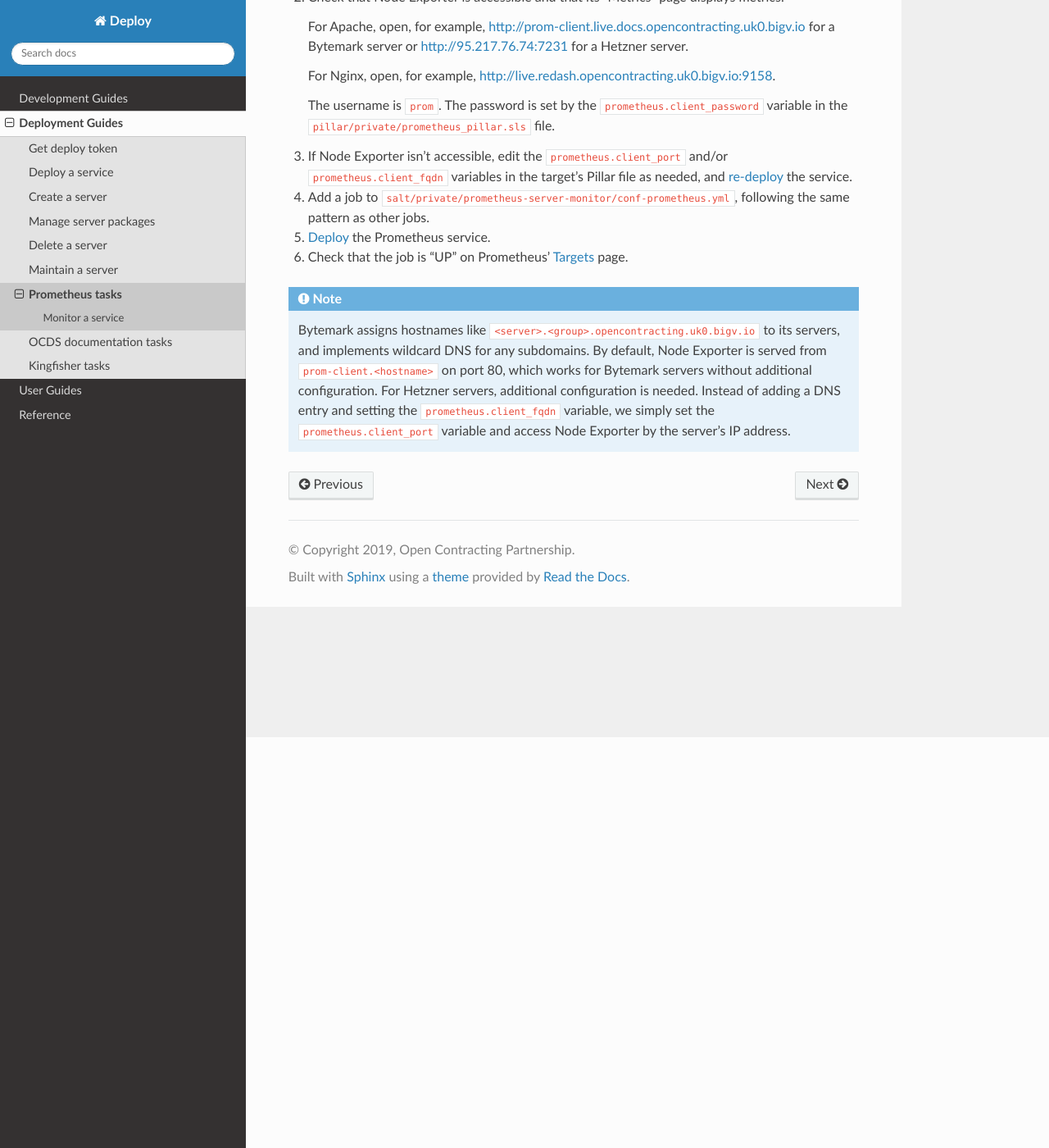
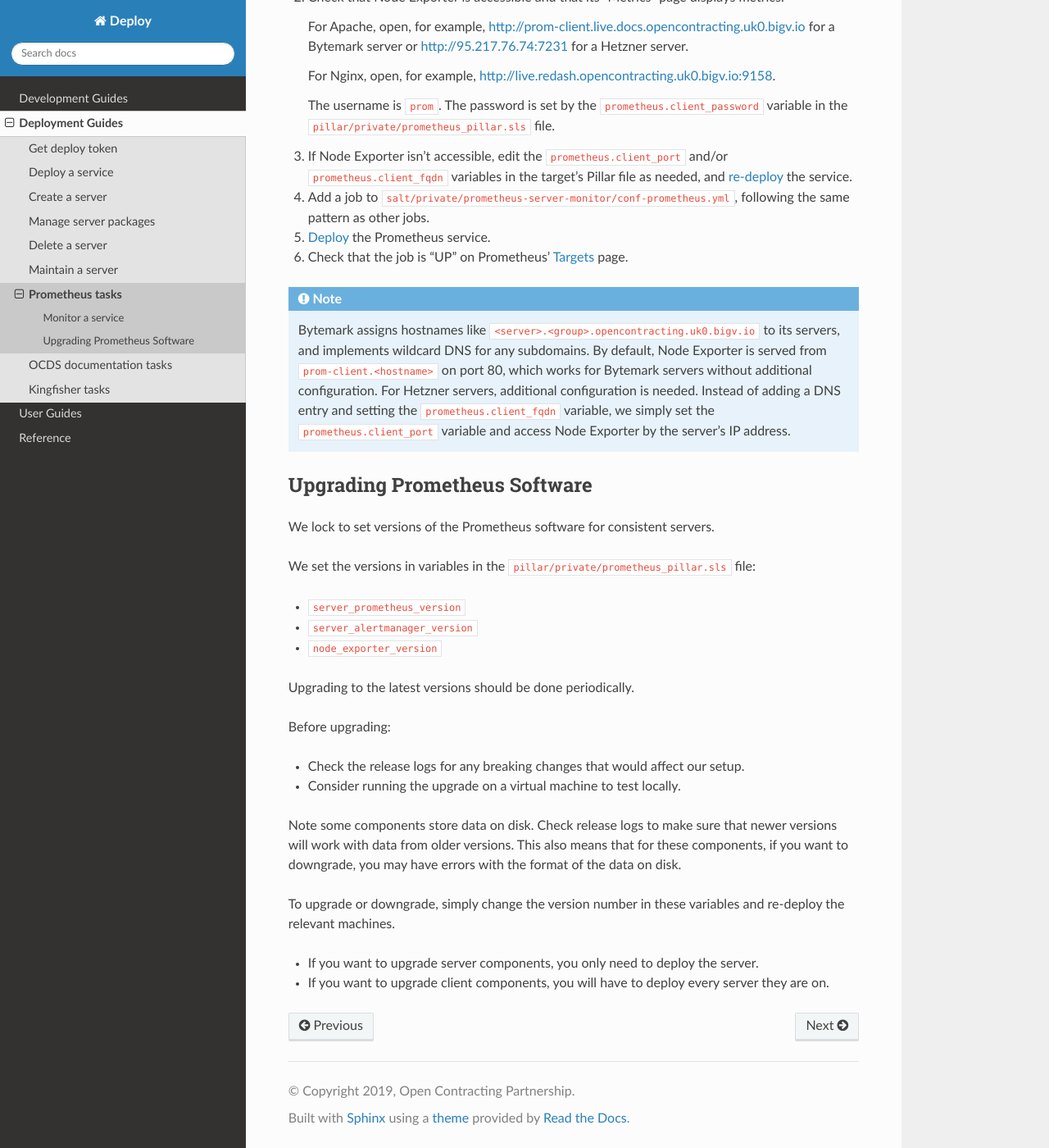
Before and after one commit to open-contracting/deploy, a Sphinx documentation site: the page built from docs/deploy/prometheus.rst, in a window 1280 px wide and 1400 px high, scrolled down 501 px. Shown: the whole window at 82% size. Built offline with Sphinx 7.4.7 and the Read the Docs theme 2.0.0, drawn with Linux system fonts in a browser that asks for light colours.

Commit message:
Docs: Prometheus Upgrades https://github.com/open-contracting/deploy/issues/108

```diff
--- a/docs/deploy/prometheus.rst
+++ b/docs/deploy/prometheus.rst
@@ -29,3 +29,29 @@ If the ``prometheus-client-nginx`` state file applies to the target, `Node Expor
 .. note::
 
    Bytemark assigns hostnames like ``<server>.<group>.opencontracting.uk0.bigv.io`` to its servers, and implements wildcard DNS for any subdomains. By default, Node Exporter is served from ``prom-client.<hostname>`` on port 80, which works for Bytemark servers without additional configuration. For Hetzner servers, additional configuration is needed. Instead of adding a DNS entry and setting the ``prometheus.client_fqdn`` variable, we simply set the ``prometheus.client_port`` variable and access Node Exporter by the server's IP address.
+
+
+Upgrading Prometheus Software
+-----------------------------
+
+We lock to set versions of the Prometheus software for consistent servers.
+
+We set the versions in variables in the ``pillar/private/prometheus_pillar.sls`` file:
+
+* ``server_prometheus_version``
+* ``server_alertmanager_version``
+* ``node_exporter_version``
+
+Upgrading to the latest versions should be done periodically.
+
+Before upgrading:
+
+* Check the release logs for any breaking changes that would affect our setup.
+* Consider running the upgrade on a virtual machine to test locally.
+
+Note some components store data on disk. Check release logs to make sure that newer versions will work with data from older versions. This also means that for these components, if you want to downgrade, you may have errors with the format of the data on disk.
+
+To upgrade or downgrade, simply change the version number in these variables and re-deploy the relevant machines.
+
+* If you want to upgrade server components, you only need to deploy the server.
+* If you want to upgrade client components, you will have to deploy every server they are on.
```
